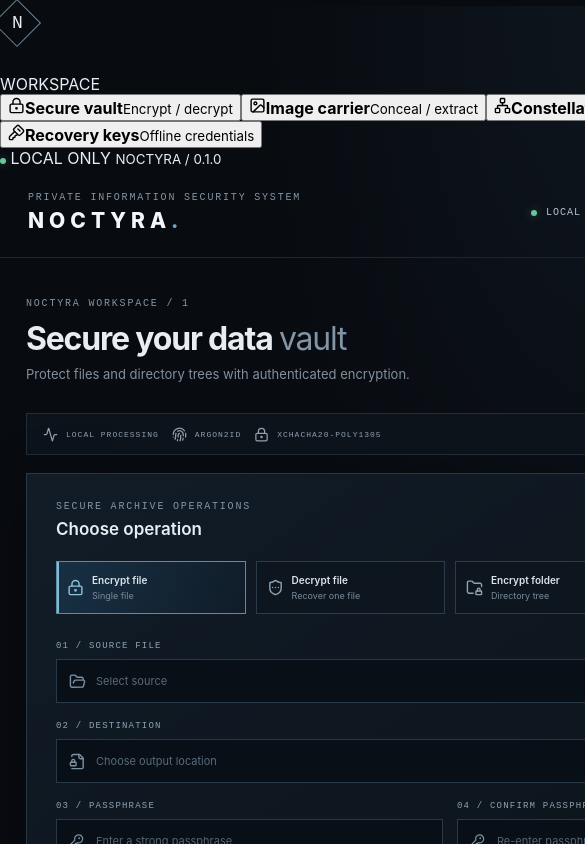
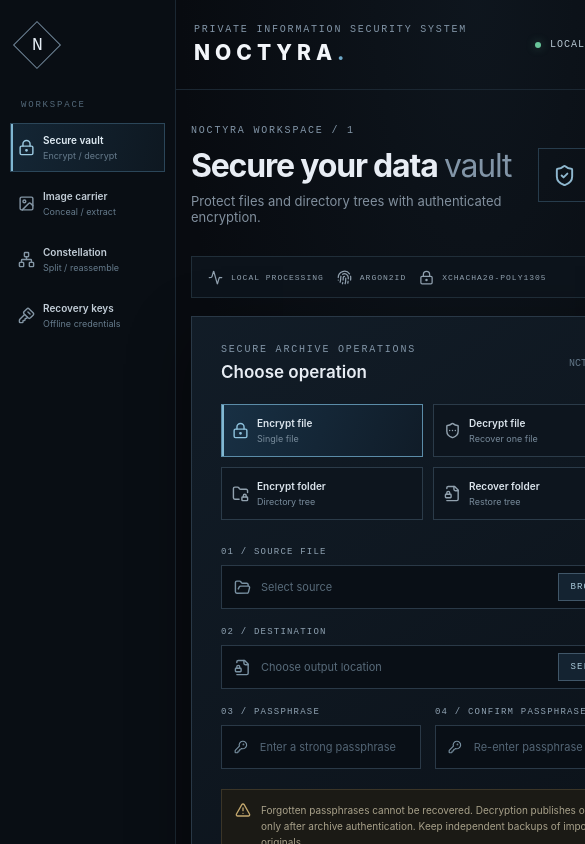
Before and after one commit to jadhavdurvesh/N.O.C.T.Y.R.A., a React (Vite) app in the folder apps/desktop/: page / in a window 390 px wide. Shown: the top 844 px of the page, 585 px wide, since content can reach past the window. Built offline with nearby package versions, Linux system fonts and the light colour scheme.

Commit message:
feat(desktop): style multi-workspace security application navigation

```diff
--- a/apps/desktop/src/styles.css
+++ b/apps/desktop/src/styles.css
@@ -67,3 +67,61 @@ footer i{font-style:normal;color:#769bb1;padding:0 4px}
 .spinner{width:15px;height:15px;border:2px solid #71818a;border-top-color:#101b24;border-radius:50%;animation:spin .8s linear infinite}
 @keyframes spin{to{transform:rotate(360deg)}}
 @media(max-width:1050px){.content{padding:40px 26px 24px}.topbar{padding:0 28px}.status-strip{gap:13px;font-size:8px}}
+
+
+/* Desktop application workspace */
+body{min-width:760px}
+.app-shell{display:flex;min-height:100vh}
+.sidebar{width:246px;flex:0 0 246px;border-right:1px solid #1b2732;background:#090e14;display:flex;flex-direction:column;padding:25px 16px 18px}
+.sidebar .brand-mark{margin:3px 0 38px 10px}
+.sidebar-caption{font:9px 'DM Mono',monospace;letter-spacing:1.8px;color:#536879;padding:0 11px 13px}
+.sidebar nav{display:grid;gap:7px}
+.nav-item{display:flex;align-items:center;gap:12px;text-align:left;padding:13px 11px;border:1px solid transparent;background:transparent;color:#8395a4;min-width:0}
+.nav-item b{display:block;font-size:11px;font-weight:600;color:#c3ced8}
+.nav-item small{display:block;font-size:9px;color:#667b8c;margin-top:4px}
+.nav-item.selected{border-color:#2b4659;background:linear-gradient(100deg,#142635,#0e1821);box-shadow:inset 2px 0 #80b7d2;color:#9bc9e0}
+.nav-item.selected b{color:#e1edf5}
+.nav-item:hover:not(.selected){background:#101923}
+.sidebar-bottom{margin-top:auto;padding:14px 10px 2px;border-top:1px solid #1b2732;color:#83c7a3;font:9px 'DM Mono',monospace;letter-spacing:1px}
+.sidebar-bottom .status-dot{margin-right:8px}
+.sidebar-bottom small{display:block;color:#526474;margin:10px 0 0 14px;font-size:8px}
+.app-shell .workspace{min-width:0}
+.app-shell .content{max-width:1160px;padding-top:45px}
+.workflow-grid{display:grid;grid-template-columns:1fr 1fr;gap:15px;margin-top:23px}
+.workflow-panel{min-width:0;border:1px solid #2a3b49;background:#0b131c;padding:20px}
+.workflow-icon{width:36px;height:36px;border:1px solid #355267;color:#8dbbd3;display:grid;place-items:center;margin-bottom:15px}
+.workflow-panel h3{font-size:14px;margin:0 0 7px;color:#e0e8ef}
+.workflow-panel>p,.panel-intro{font-size:10px;line-height:1.65;color:#80909d;min-height:34px;margin:0 0 20px}
+.workflow-panel .field{margin-top:15px}
+.workflow-panel .execute{margin-top:18px}
+.secondary-action{background:#182a37;color:#c6dce8;border:1px solid #365267}
+.secondary-action:hover:not(:disabled){background:#223b4d}
+.input-control select{border:0;outline:0;background:transparent;color:#dce7ee;width:100%;font-size:11px}
+.input-control select option{background:#101923;color:#e8edf4}
+.recovery-key-banner{display:flex;align-items:center;gap:14px;padding:16px;border:1px solid #2d4658;background:#0b151e;color:#8fbad1;margin:20px 0 14px}
+.recovery-key-banner>div{flex:1;min-width:0}
+.recovery-key-banner b{display:block;font-size:11px;color:#dce7ee}
+.recovery-key-banner small{display:block;font-size:9px;color:#7f91a0;margin-top:5px;overflow-wrap:anywhere}
+.divider-line{height:1px;background:#263541;margin:25px 0}
+.button-row{display:grid;grid-template-columns:1fr 1fr;gap:12px}
+.button-row .execute{margin-top:16px}
+.panel-intro{min-height:0;margin-top:18px;max-width:720px}
+.app-shell .notice{margin-top:20px}
+.app-shell .result{margin-top:15px}
+@media(max-width:1050px){
+ .sidebar{width:205px;flex-basis:205px;padding-left:10px;padding-right:10px}
+ .app-shell .content{padding:35px 20px 24px}
+ .workflow-grid{grid-template-columns:1fr}
+ .mode-switch-four{grid-template-columns:repeat(2,minmax(0,1fr))}
+ .top-meta{gap:12px}
+}
+@media(max-width:780px){
+ body{min-width:680px}
+ .sidebar{width:176px;flex-basis:176px}
+ .nav-item{padding:10px 7px;gap:8px}
+ .nav-item b{font-size:10px}
+ .topbar{padding:0 18px}
+ .version{display:none}
+ .app-shell .content{padding-left:15px;padding-right:15px}
+ .button-row{grid-template-columns:1fr}
+}
```
